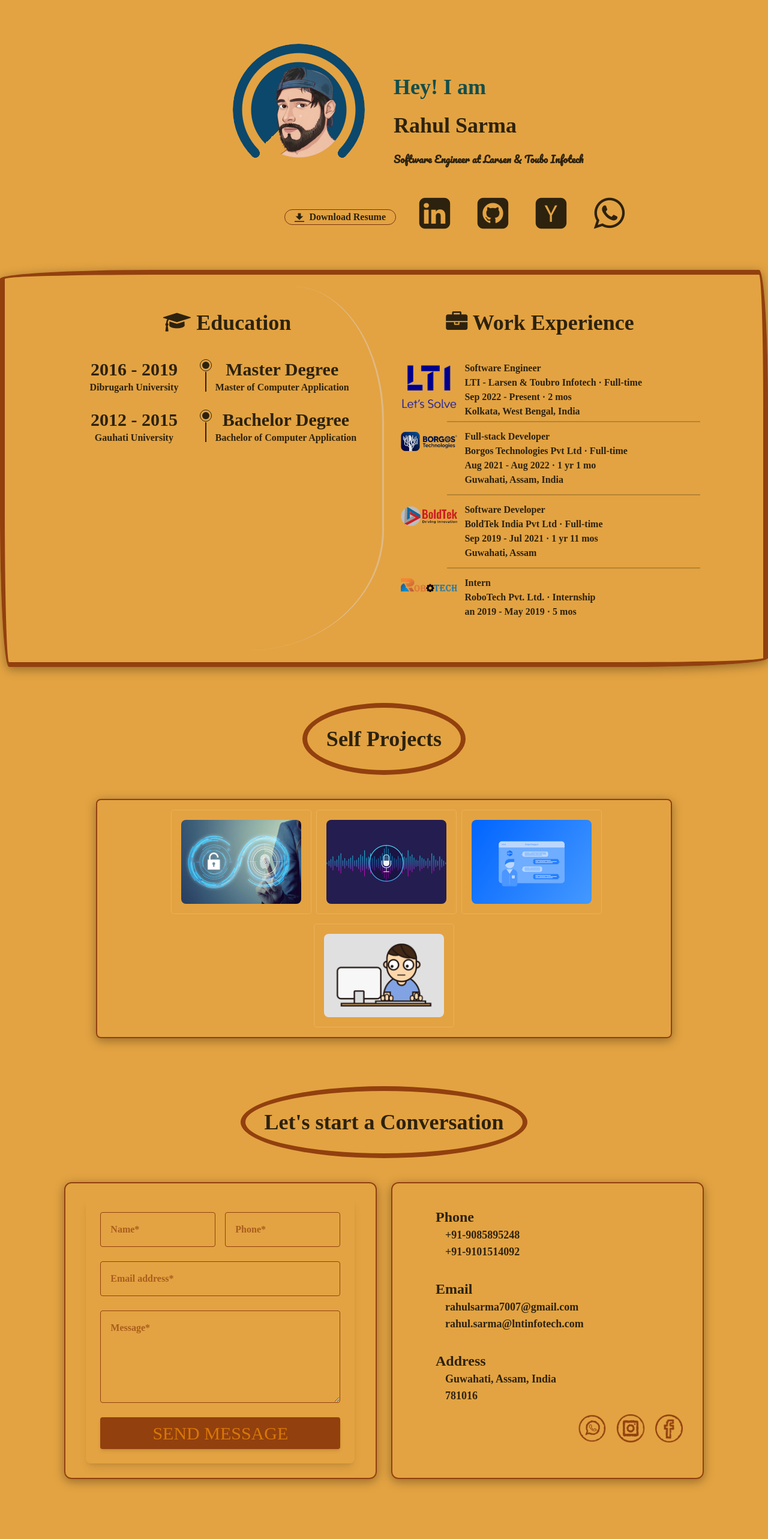
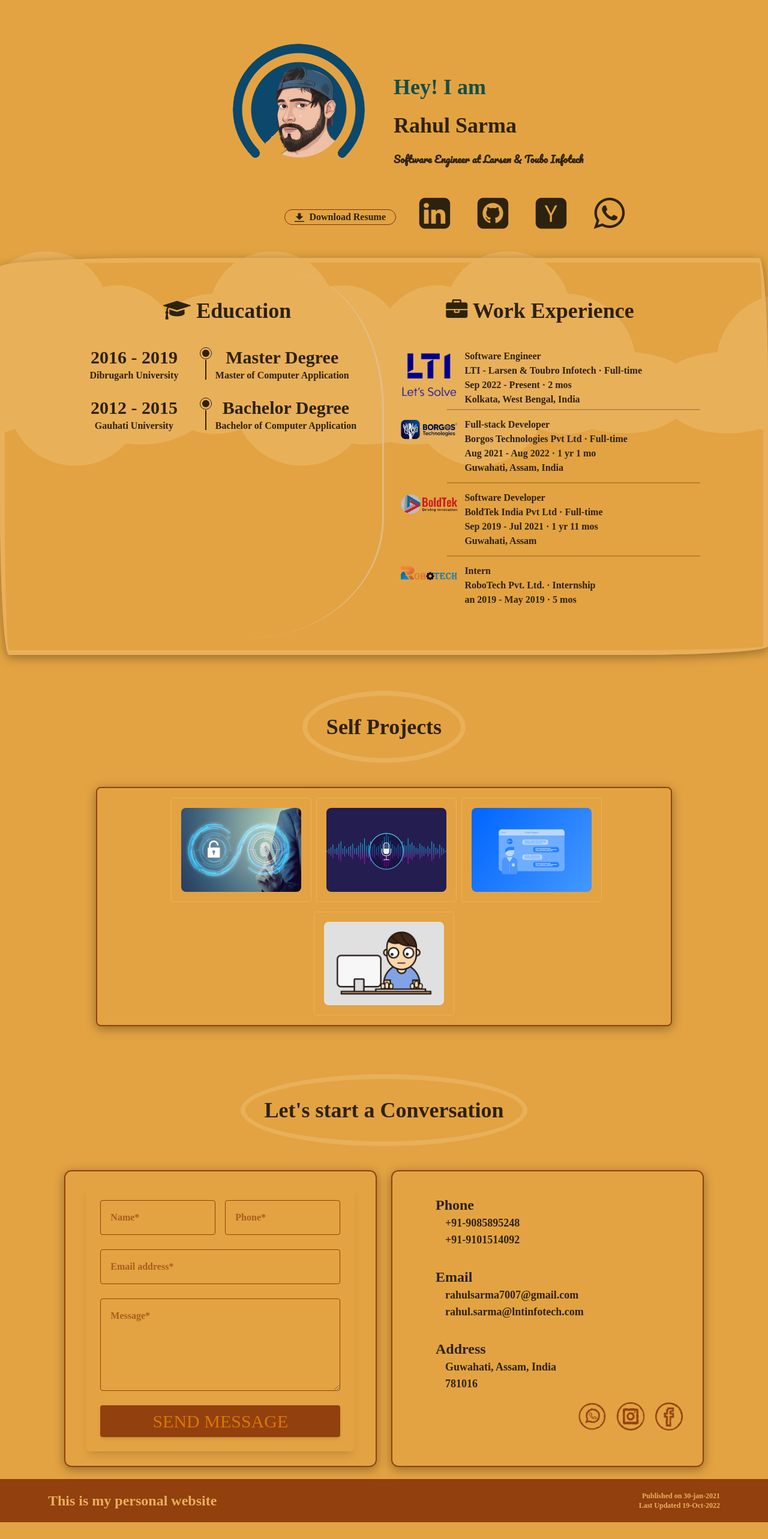
Before and after one commit to rahul7007/myWebsite, an Angular app: page / in a window 1280 px wide. Shown: the part 119-2685 px from the top of the page at 60% size. After the commit the page ends 2657 px from the top, so only its background shows below. Built offline with nearby package versions, Linux system fonts and the light colour scheme; a web font is replaced by a local one.

Commit message:
footer and backgroud cloud added

```diff
--- a/src/app/app.component.html
+++ b/src/app/app.component.html
@@ -25,7 +25,7 @@
 
 <!-- * * * * * * * * * * * About Section * * * * * * * * * * * -->
 <section id="about">
-  <div class="container mx-auto py-5">
+  <div class="container mx-auto pt-5">
     <div class="flex">
       <div class="mx-auto w-2/4">
         <img src="../assets/img/a.png" alt="Profile Picture" class="w-60 imgFrame float-right"
@@ -187,7 +187,7 @@
   </div>
 </section>
 
-<!-- Projects -->
+<!-- * * * * * * * * * * * Projects * * * * * * * * * * * -->
 <section id="projects" class="my-20">
   <div class="container mx-auto text-center py-5">
     <label class="border-8 p-8 text-4xl mx-auto section__header">Self Projects</label>
@@ -248,7 +248,7 @@
   </div>
 </section>
 
-<section id="contact" class="my-20">
+<section id="contact" class="mt-20">
   <div class="container text-center mx-auto py-5">
     <label class="border-8 p-8 text-4xl section__header">Let's start a Conversation</label>
 
@@ -380,3 +380,23 @@
     </div>
   </div>
 </section>
+
+<!-- * * * * * * * * * * * Footer * * * * * * * * * * * -->
+<section id="footer" class="py-5 px-20 footer">
+  <div class="mx-auto">
+    <div class="grid grid-cols-2 gap-6">
+      <div class="text-2xl">This is my personal website</div>
+      <div class="text-xs text-right">
+        Published on 30-jan-2021
+        <br />
+        Last Updated 19-Oct-2022
+      </div>
+    </div>
+  </div>
+</section>
+
+<!-- * * * * * * * * * * * background cloud * * * * * * * * * * * -->
+<svg id="clouds" xmlns="http://www.w3.org/2000/svg" width="2611.084" height="485.677" viewBox="0 0 2611.084 485.677">
+  <title>Gray Clouds Background</title>
+  <path id="Path_39" data-name="Path 39" d="M2379.709,863.793c10-93-77-171-168-149-52-114-225-105-264,15-75,3-140,59-152,133-30,2.83-66.725,9.829-93.5,26.25-26.771-16.421-63.5-23.42-93.5-26.25-12-74-77-130-152-133-39-120-212-129-264-15-54.084-13.075-106.753,9.173-138.488,48.9-31.734-39.726-84.4-61.974-138.487-48.9-52-114-225-105-264,15a162.027,162.027,0,0,0-103.147,43.044c-30.633-45.365-87.1-72.091-145.206-58.044-52-114-225-105-264,15-75,3-140,59-152,133-53,5-127,23-130,83-2,42,35,72,70,86,49,20,106,18,157,5a165.625,165.625,0,0,0,120,0c47,94,178,113,251,33,61.112,8.015,113.854-5.72,150.492-29.764a165.62,165.62,0,0,0,110.861-3.236c47,94,178,113,251,33,31.385,4.116,60.563,2.495,86.487-3.311,25.924,5.806,55.1,7.427,86.488,3.311,73,80,204,61,251-33a165.625,165.625,0,0,0,120,0c51,13,108,15,157-5a147.188,147.188,0,0,0,33.5-18.694,147.217,147.217,0,0,0,33.5,18.694c49,20,106,18,157,5a165.625,165.625,0,0,0,120,0c47,94,178,113,251,33C2446.709,1093.793,2554.709,922.793,2379.709,863.793Z" transform="translate(142.69 -634.312)" fill="#e9b05a"/>
+</svg>
--- a/src/styles.css
+++ b/src/styles.css
@@ -13,10 +13,13 @@
     --bg-primary-color: #E3A342;
     --bg-secondary-color: #92400E;
     --bg-lighten-color:rgba(223, 196, 160, 0.7);
-    --bag-icon-color: #e9b05a;
+    /* --bag-icon-color: #e9b05a; */
 
     /* icon outline color */
     --icon-outline-color: #00989A;
+
+    /* border */
+    --border-color: #e9b05a;
 
     /* font */
     /* --body-font: 'Poppins', sans-serif; */
@@ -153,7 +156,7 @@ a:hover {
 .sklExpBorder{
   border-radius: 255px 15px 225px 15px/15px 225px 15px 255px;
   background-color: transparent;
-  border: .5rem solid var(--bg-secondary-color);
+  border: .5rem solid var(--border-color);
   box-shadow: 0 4px 17px rgba(0, 0, 0, 0.35);
 }
 
@@ -192,7 +195,7 @@ a:hover {
 
 /* section header */
 .section__header{
-  border-color: var(--bg-secondary-color);
+  border-color: var(--border-color);
   border-radius: 50%;
 }
 
@@ -229,7 +232,7 @@ a:hover {
 .card{
   all: unset;
   border-radius: 4px;
-  border: 1px solid var(--bag-icon-color);
+  border: 1px solid var(--border-color);
   width: 200px;
   margin: 0 8px 16px;
   padding: 16px;
@@ -260,7 +263,7 @@ a:hover {
   flex-direction: column;
   justify-content: center;
   align-items: center;
-  background: var(--bag-icon-color);
+  background: var(--border-color);
   opacity: 0.7;
   transition: 0.3s;
   font-weight: 700;
@@ -275,3 +278,16 @@ a:hover {
   transform: translateY(-3px);
   box-shadow: 0 4px 17px rgba(0, 0, 0, 0.35);
 }
+
+svg#clouds {
+  position: fixed;
+  bottom: -160px;
+  left: -230px;
+  z-index: -10;
+  width: 1920px;
+}
+
+.footer{
+  background-color: var(--bg-secondary-color);
+  color: var(--border-color);
+}
```
